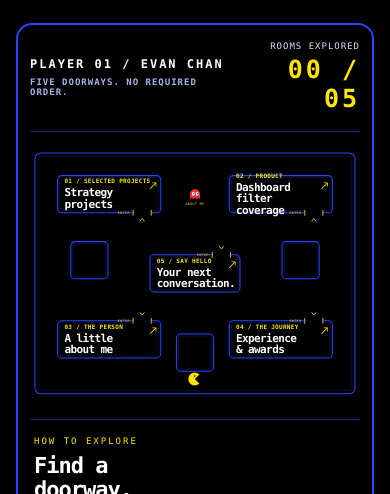
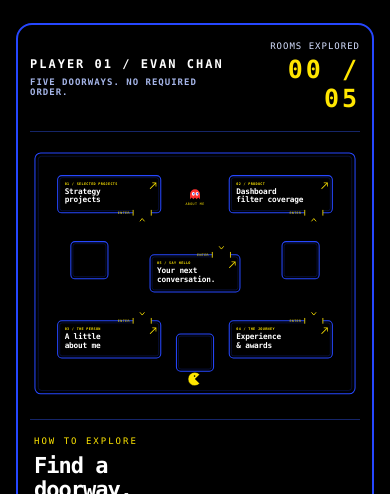
Before and after one commit to evan9294/portfolio, a plain HTML site: page index.html in a window 390 px wide. Shown: the part 270-764 px from the top of the page. Drawn offline with Linux system fonts and the light colour scheme.

Commit message:
Give maze card text responsive spacing from borders
Co-authored-by: Copilot <223556219+Copilot@users.noreply.github.com>

```diff
--- a/index.html
+++ b/index.html
@@ -67,18 +67,18 @@ h1 span { color: var(--cp-accent); }
 .score { text-align: right; font-size: 9px; color: var(--cp-text-soft); letter-spacing: 1px; }
 .score strong { display: block; color: var(--cp-accent); font-size: 25px; letter-spacing: 3px; margin-top: 4px; }
 .game-layout { display: grid; grid-template-columns: minmax(0,800px) minmax(160px,1fr); gap: 32px; align-items: center; padding-top: 20px; }
-.maze-stage { width: 100%; position: relative; aspect-ratio: 25 / 19; border-radius: 10px; touch-action: manipulation; }
+.maze-stage { width: 100%; position: relative; aspect-ratio: 25 / 19; border-radius: 10px; touch-action: manipulation; container-type: inline-size; }
 .maze-stage > svg { display: block; width: 100%; height: 100%; }
 .boundary, .island { fill: var(--cp-surface); stroke: var(--cp-link); stroke-width: 2.5; }
 .inner-line { fill: none; stroke: var(--cp-link); stroke-width: 1; opacity: .5; }
 .door-gap { stroke: var(--cp-surface); stroke-width: 20; }
 .door-jamb, .door-arrow { fill: none; stroke: var(--cp-warning); stroke-width: 2; stroke-linecap: round; stroke-linejoin: round; }
 .door-label { fill: var(--cp-warning); font-family: Consolas, "Courier New", Courier, monospace; font-size: 8px; letter-spacing: 1px; }
-.room { position: absolute; background: none; text-align: left; display: flex; flex-direction: column; justify-content: center; align-items: start; padding: 12px 18px; border-radius: 10px; transition: background .15s; }
+.room { position: absolute; background: none; text-align: left; display: flex; flex-direction: column; justify-content: center; align-items: start; padding: 1.5cqw 2.5cqw; border-radius: 10px; transition: background .15s; }
 .room:hover, .room.linked { background: var(--cp-accent-soft); box-shadow: inset 0 0 0 2px var(--cp-accent); }
-.room-kicker { font-size: clamp(7px,.75vw,10px); letter-spacing: 1px; color: var(--cp-accent); font-family: Consolas, "Courier New", Courier, monospace; font-weight: 700; }
-.room strong { display: block; font-family: Consolas, "Courier New", Courier, monospace; font-size: clamp(12px,1.7vw,22px); letter-spacing: -.6px; line-height: 1.05; margin: 7px 0 4px; }
-.room small { font-size: clamp(7px,.72vw,10px); color: var(--cp-text-soft); }
+.room-kicker { font-size: 1.05cqw; line-height: 1.2; letter-spacing: .1cqw; color: var(--cp-accent); font-family: Consolas, "Courier New", Courier, monospace; font-weight: 700; }
+.room strong { display: block; font-family: Consolas, "Courier New", Courier, monospace; font-size: 2.35cqw; letter-spacing: -.06cqw; line-height: 1.05; margin: .6cqw 0 .4cqw; }
+.room small { font-size: 1cqw; line-height: 1.3; color: var(--cp-text-soft); }
 .room-arrow { position: absolute; right: 12px; top: 12px; font-size: 14px; color: var(--cp-accent); }
 .room.viewed .room-arrow { color: var(--cp-success); }
 .player-shape { fill: var(--cp-player); stroke: var(--cp-bg); stroke-width: .75; }
@@ -189,8 +189,6 @@ dialog h2 { font-family: Consolas,"Courier New",Courier,monospace; font-size: 30
   .site { padding: 0 24px; }
   .game-layout { grid-template-columns: minmax(0,1fr) 150px; gap: 20px; }
   .cabinet { padding: 20px; }
-  .room { padding: 8px 12px; }
-  .room strong { font-size: clamp(12px,1.9vw,18px); }
   .room small { display: none; }
   .room-arrow { right: 7px; top: 7px; font-size: 10px; }
   .game-aside h2 { font-size: 24px; }
@@ -212,9 +210,7 @@ dialog h2 { font-family: Consolas,"Courier New",Courier,monospace; font-size: 30
   .manual-controls { grid-column: 2; grid-row: 1 / 4; }
   .control-label, .free-play { display: none; }
   .keyboard-tip { max-width: 124px; font-size: 8px; }
-  .room { padding: 3px 8px; border-radius: 6px; }
-  .room strong { font-size: clamp(11px,2.8vw,19px); margin: 3px 0 0; }
-  .room-kicker { font-size: clamp(6px,1.4vw,9px); letter-spacing: .3px; }
+  .room { border-radius: 6px; }
   .room-arrow { top: 4px; right: 5px; }
   .quick-links { grid-template-columns: repeat(2,minmax(0,1fr)); gap: 16px; }
   .quick-link:last-child { grid-column: 1 / 3; }
@@ -225,9 +221,7 @@ dialog h2 { font-family: Consolas,"Courier New",Courier,monospace; font-size: 30
   header { align-items: start; }
   .brand { font-size: 12px; gap: 6px; }
   nav button { padding: 4px 5px; font-size: 9px; }
-  .room { padding: 2px 6px; }
   .room-kicker { display: none; }
-  .room strong { font-size: 10px; }
   .room-arrow { display: none; }
   .player-heading { font-size: 10px; letter-spacing: 1px; }
   .player-heading span { font-size: 8px; letter-spacing: .4px; }
```
